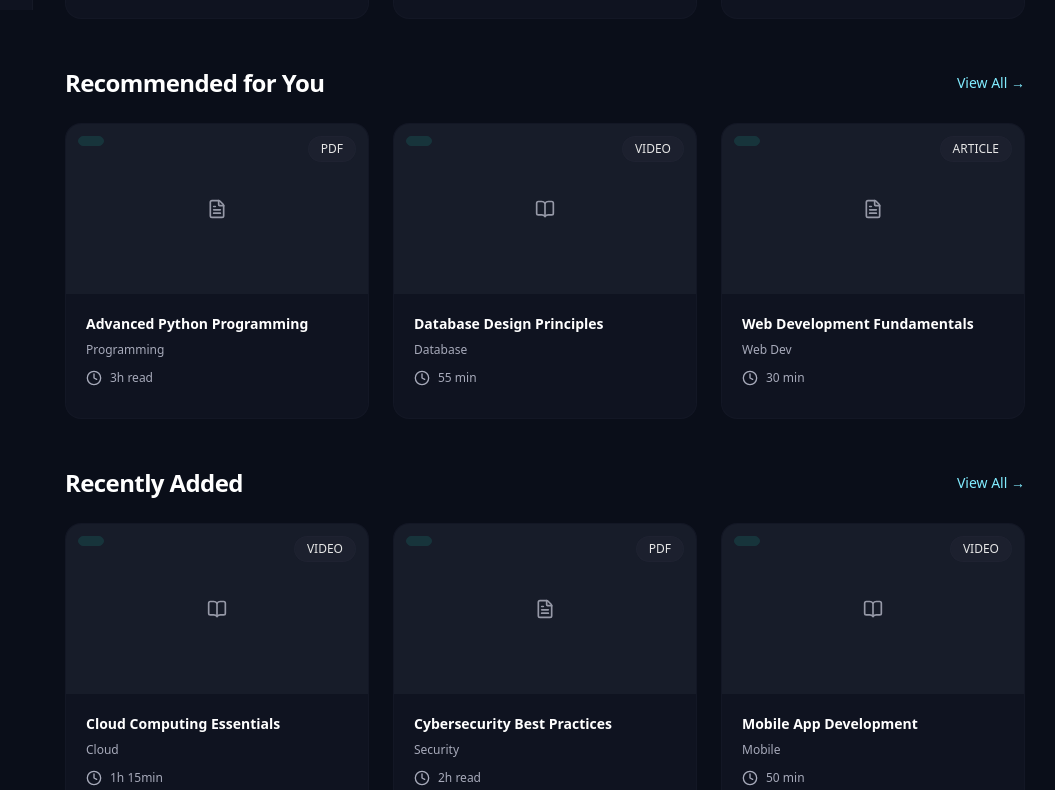
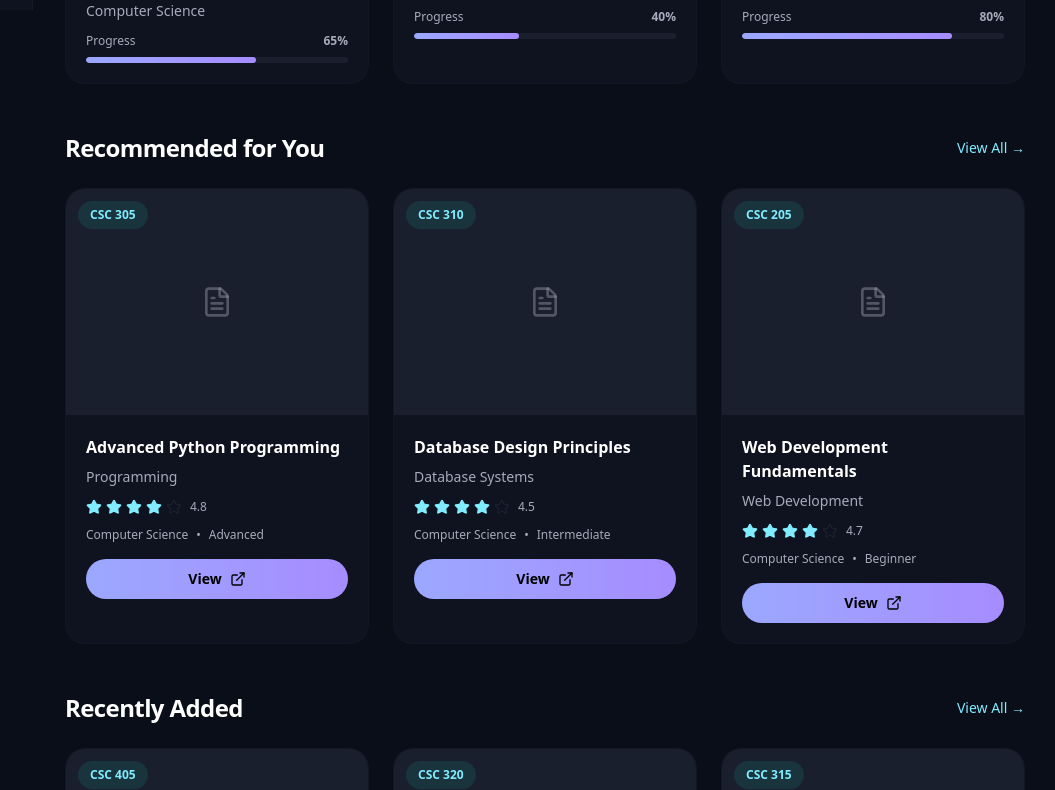
Before and after one commit to zimcodes1/General-Study, a React (Vite) app in the folder frontend/: page /dashboard in a window 1280 px wide. Shown: the part 790-1580 px from the top of the page, without its empty margins (223-1278 px from the left). Built offline with nearby package versions, Linux system fonts and the light colour scheme.

Commit message:
feat: update the resource card and resource grid to maintain consistency with expected file formats

```diff
--- a/frontend/src/components/dashboard/ResourceCard.tsx
+++ b/frontend/src/components/dashboard/ResourceCard.tsx
@@ -1,78 +1,90 @@
-import { FileText, Clock, BookOpen } from "lucide-react";
+import { FileText, Star, ExternalLink } from "lucide-react";
 
 interface ResourceCardProps {
 	title: string;
-	type: "pdf" | "video" | "article";
-	duration?: string;
+	type: "pdf" | "image" | "document";
 	thumbnail?: string;
 	subject: string;
 	progress?: number;
 	courseCode?: string;
+	rating?: number;
+	department?: string;
+	level?: string;
 }
 
 export default function ResourceCard({
 	title,
-	type,
-	duration,
 	thumbnail,
 	subject,
 	progress,
 	courseCode,
+	rating,
+	department,
+	level,
 }: ResourceCardProps) {
 	const getIcon = () => {
-		switch (type) {
-			case "pdf":
-				return <FileText className="w-5 h-5" />;
-			case "video":
-				return <BookOpen className="w-5 h-5" />;
-			default:
-				return <FileText className="w-5 h-5" />;
-		}
+		return <FileText className="w-8 h-8" />;
 	};
 
 	return (
-		<div className="group bg-surface-container-low rounded-2xl overflow-hidden hover:bg-surface-container transition-all duration-300 border border-outline-variant/10 hover:border-outline-variant/30">
-			<div className="relative aspect-video bg-surface-container-high overflow-hidden brightness-90 hover:brightness-100 transition-all">
+		<div className="group bg-surface-container-low rounded-[20px] overflow-hidden hover:bg-surface-container transition-all duration-300 border border-outline-variant/10 hover:border-outline-variant/30 hover:shadow-[0_20px_60px_rgba(155,168,255,0.15)] hover:-translate-y-1">
+			<div className="relative aspect-[4/3] bg-surface-container-high overflow-hidden">
 				{thumbnail ? (
 					<img
 						src={thumbnail}
 						alt={title}
-						className="w-full h-full object-cover hover:scale-105 transition-transform duration-300"
+						className="w-full h-full object-cover group-hover:scale-105 transition-transform duration-500"
 					/>
 				) : (
-					<div className="w-full h-full flex items-center justify-center text-on-surface-variant">
+					<div className="w-full h-full flex items-center justify-center text-on-surface-variant/40">
 						{getIcon()}
 					</div>
 				)}
-				<div className="absolute top-3 left-3 px-3 py-1 bg-tertiary-container border border-tertiary-container    backdrop-blur-md rounded-full text-xs text-tertiary font-medium font-jakarta">
-					{courseCode?.toUpperCase()}
-				</div>
-				<div className="absolute border border-outline-variant/10 top-3 right-3 px-3 py-1 bg-surface-variant/40 backdrop-blur-md rounded-full text-xs text-on-surface font-jakarta">
-					{type.toUpperCase()}
-				</div>
+				{courseCode && (
+					<div className="absolute top-3 left-3 px-3 py-1.5 bg-tertiary-container/80 backdrop-blur-md rounded-full text-xs text-tertiary font-semibold font-jakarta">
+						{courseCode}
+					</div>
+				)}
 			</div>
 
 			<div className="p-5">
-				<div className="flex items-start justify-between gap-2 mb-2">
-					<h3 className="text-sm font-semibold text-on-surface line-clamp-2 group-hover:text-primary transition-colors">
-						{title}
-					</h3>
-				</div>
+				<h3 className="text-base font-semibold text-on-surface line-clamp-2 mb-2 group-hover:text-primary transition-colors">
+					{title}
+				</h3>
 
-				<p className="text-xs text-on-surface-variant mb-3">{subject}</p>
+				<p className="text-sm text-on-surface-variant mb-3">{subject}</p>
 
-				{duration && (
-					<div className="flex items-center gap-2 text-xs text-on-surface-variant mb-3">
-						<Clock className="w-4 h-4" />
-						<span>{duration}</span>
+				{rating !== undefined && (
+					<div className="flex items-center gap-2 mb-3">
+						<div className="flex items-center gap-1">
+							{[...Array(5)].map((_, i) => (
+								<Star
+									key={i}
+									className={`w-4 h-4 ${
+										i < Math.floor(rating)
+											? 'fill-tertiary text-tertiary'
+											: 'text-surface-container-high'
+									}`}
+								/>
+							))}
+						</div>
+						<span className="text-xs text-on-surface-variant font-jakarta">{rating.toFixed(1)}</span>
 					</div>
 				)}
 
-				{progress !== undefined && (
+				{(department || level) && (
+					<div className="flex items-center gap-2 mb-4 text-xs text-on-surface-variant">
+						{department && <span>{department}</span>}
+						{department && level && <span>•</span>}
+						{level && <span>{level}</span>}
+					</div>
+				)}
+
+				{progress !== undefined ? (
 					<div>
-						<div className="flex justify-between text-xs text-on-surface-variant mb-1">
+						<div className="flex justify-between text-xs text-on-surface-variant mb-2">
 							<span>Progress</span>
-							<span>{progress}%</span>
+							<span className="font-semibold">{progress}%</span>
 						</div>
 						<div className="h-1.5 bg-surface-container-high rounded-full overflow-hidden">
 							<div
@@ -81,6 +93,11 @@ export default function ResourceCard({
 							/>
 						</div>
 					</div>
+				) : (
+					<button className="w-full bg-gradient-to-r from-primary to-secondary text-on-primary-fixed text-sm font-semibold py-2.5 rounded-full hover:shadow-[0_0_30px_rgba(155,168,255,0.4)] transition-all duration-300 flex items-center justify-center gap-2 font-jakarta">
+						View
+						<ExternalLink className="w-4 h-4" />
+					</button>
 				)}
 			</div>
 		</div>
--- a/frontend/src/components/dashboard/ResourceGrid.tsx
+++ b/frontend/src/components/dashboard/ResourceGrid.tsx
@@ -3,12 +3,14 @@ import ResourceCard from './ResourceCard';
 interface Resource {
   id: string;
   title: string;
-  type: 'pdf' | 'video' | 'article';
-  duration?: string;
+  type: 'pdf' | 'image' | 'document';
   thumbnail?: string;
   subject: string;
   progress?: number;
   courseCode?: string;
+  rating?: number;
+  department?: string;
+  level?: string;
 }
 
 interface ResourceGridProps {
--- a/frontend/src/pages/Dashboard.tsx
+++ b/frontend/src/pages/Dashboard.tsx
@@ -19,30 +19,26 @@ export default function Dashboard() {
     {
       id: '1',
       title: 'Introduction to Machine Learning',
-      type: 'video' as const,
-      duration: '45 min',
+      type: 'pdf' as const,
       subject: 'Computer Science',
       progress: 65,
-      courseCode: 'CS101',
-      thumbnail: '/images/course_thumbnail1.png'
+      courseCode: 'CSC 201',
     },
     {
       id: '2',
       title: 'Data Structures & Algorithms',
       type: 'pdf' as const,
-      duration: '2h read',
       subject: 'Computer Science',
       progress: 40,
-      courseCode: 'DTS-211'
+      courseCode: 'CSC 301',
     },
     {
       id: '3',
       title: 'Neural Networks Deep Dive',
-      type: 'video' as const,
-      duration: '1h 20min',
+      type: 'document' as const,
       subject: 'AI & ML',
       progress: 80,
-      courseCode: 'AI-301',
+      courseCode: 'CSC 401',
     },
   ];
 
@@ -51,22 +47,31 @@ export default function Dashboard() {
       id: '4',
       title: 'Advanced Python Programming',
       type: 'pdf' as const,
-      duration: '3h read',
       subject: 'Programming',
+      courseCode: 'CSC 305',
+      rating: 4.8,
+      department: 'Computer Science',
+      level: 'Advanced',
     },
     {
       id: '5',
       title: 'Database Design Principles',
-      type: 'video' as const,
-      duration: '55 min',
-      subject: 'Database',
+      type: 'pdf' as const,
+      subject: 'Database Systems',
+      courseCode: 'CSC 310',
+      rating: 4.5,
+      department: 'Computer Science',
+      level: 'Intermediate',
     },
     {
       id: '6',
       title: 'Web Development Fundamentals',
-      type: 'article' as const,
-      duration: '30 min',
-      subject: 'Web Dev',
+      type: 'document' as const,
+      subject: 'Web Development',
+      courseCode: 'CSC 205',
+      rating: 4.7,
+      department: 'Computer Science',
+      level: 'Beginner',
     },
   ];
 
@@ -74,23 +79,32 @@ export default function Dashboard() {
     {
       id: '7',
       title: 'Cloud Computing Essentials',
-      type: 'video' as const,
-      duration: '1h 15min',
-      subject: 'Cloud',
+      type: 'pdf' as const,
+      subject: 'Cloud Computing',
+      courseCode: 'CSC 405',
+      rating: 4.6,
+      department: 'Computer Science',
+      level: 'Advanced',
     },
     {
       id: '8',
       title: 'Cybersecurity Best Practices',
       type: 'pdf' as const,
-      duration: '2h read',
       subject: 'Security',
+      courseCode: 'CSC 320',
+      rating: 4.9,
+      department: 'Computer Science',
+      level: 'Intermediate',
     },
     {
       id: '9',
       title: 'Mobile App Development',
-      type: 'video' as const,
-      duration: '50 min',
-      subject: 'Mobile',
+      type: 'document' as const,
+      subject: 'Mobile Development',
+      courseCode: 'CSC 315',
+      rating: 4.4,
+      department: 'Computer Science',
+      level: 'Intermediate',
     },
   ];
 
```
